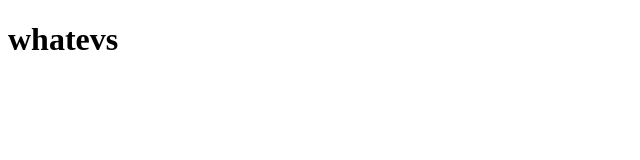
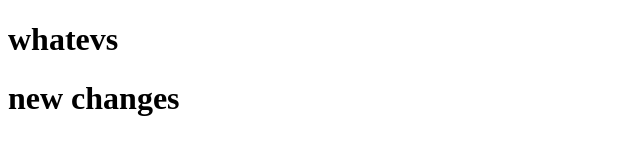
Before and after one commit to jensstenbye/git-one, a plain HTML site: page index.html in a window 1280 px wide. Shown: the whole page, without its empty margins (0-640 px from the left). Drawn offline with Linux system fonts and the light colour scheme.

Commit message:
Added new h1 html

```diff
--- a/index.html
+++ b/index.html
@@ -6,5 +6,6 @@
 	</head>
 	<body>
 		<h1>whatevs</h1>
+		<h1>new changes</h1>
 	</body>
 </html>
```
